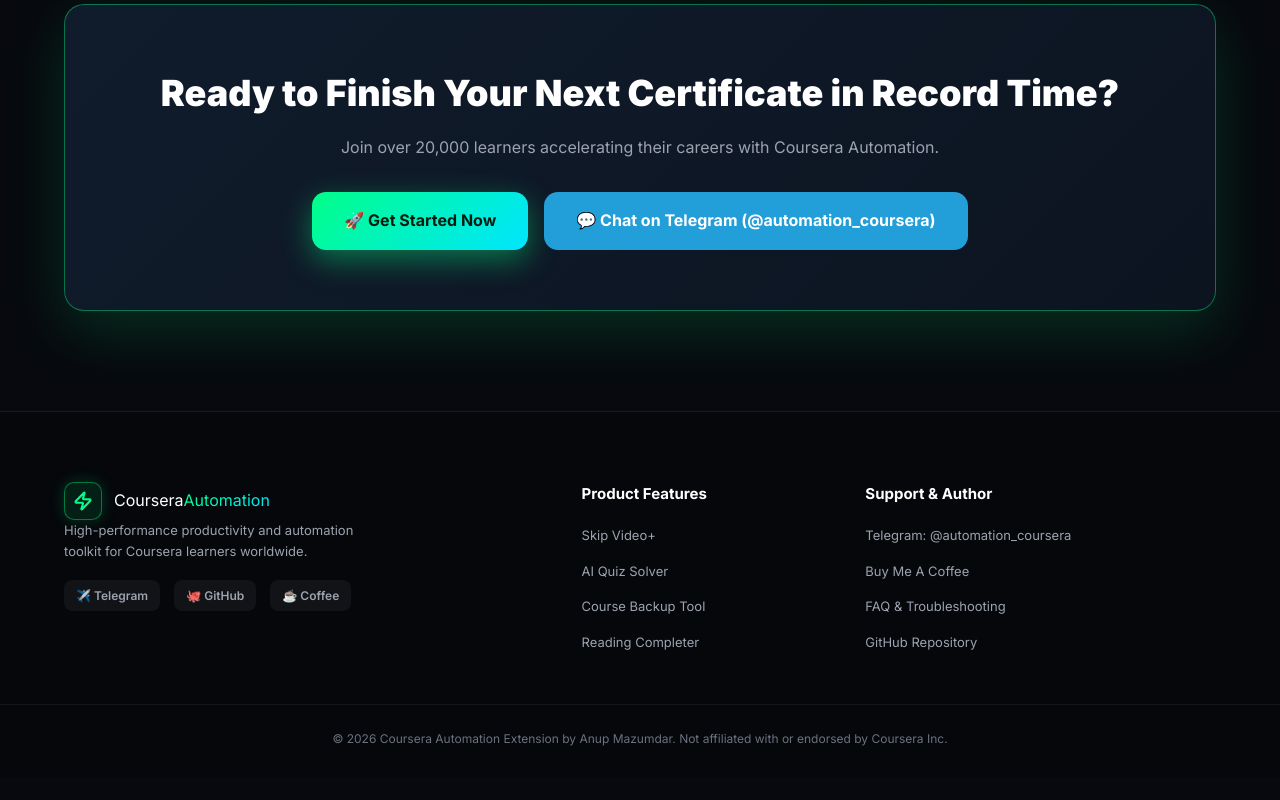
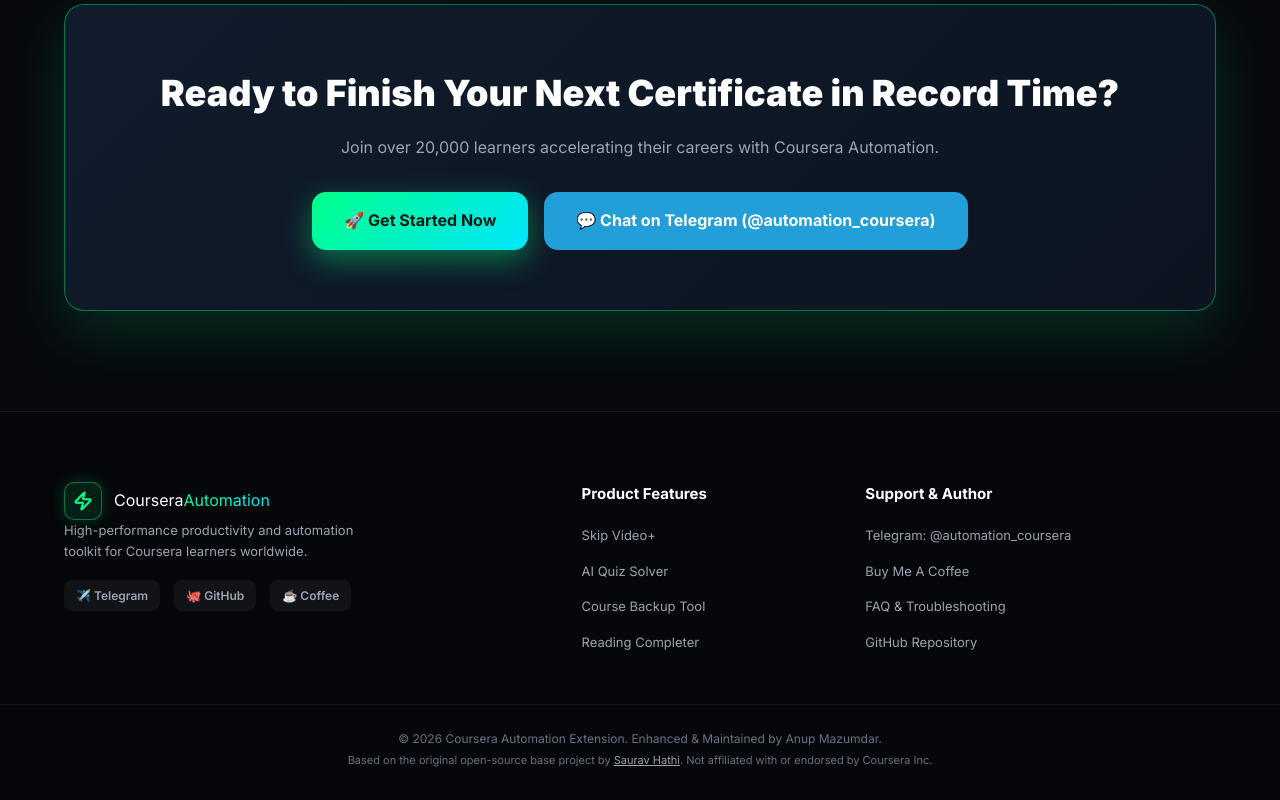
Before and after one commit to anupmazumdar/Coursera-Automation, a browser extension: page website/index.html in a window 1280 px wide. Shown: the part 5069-5869 px from the top of the page. Before the commit the page ends 5847 px from the top, so only its background shows below. Drawn offline with Linux system fonts and the light colour scheme.

Commit message:
docs: add full credit and acknowledgments to Saurav Hathi

```diff
--- a/website/index.html
+++ b/website/index.html
@@ -625,7 +625,10 @@
 
     <div class="footer-bottom">
       <div class="container footer-bottom-inner">
-        <p>© 2026 Coursera Automation Extension by Anup Mazumdar. Not affiliated with or endorsed by Coursera Inc.</p>
+        <p>© 2026 Coursera Automation Extension. Enhanced & Maintained by Anup Mazumdar.</p>
+        <p style="font-size: 11px; margin-top: 4px; color: var(--text-dark);">
+          Based on the original open-source base project by <a href="https://github.com/sauravhathi/coursera-automation-extension" target="_blank" style="color: var(--text-muted); text-decoration: underline;">Saurav Hathi</a>. Not affiliated with or endorsed by Coursera Inc.
+        </p>
       </div>
     </div>
   </footer>
```
Also changed, not shown: README.md.
